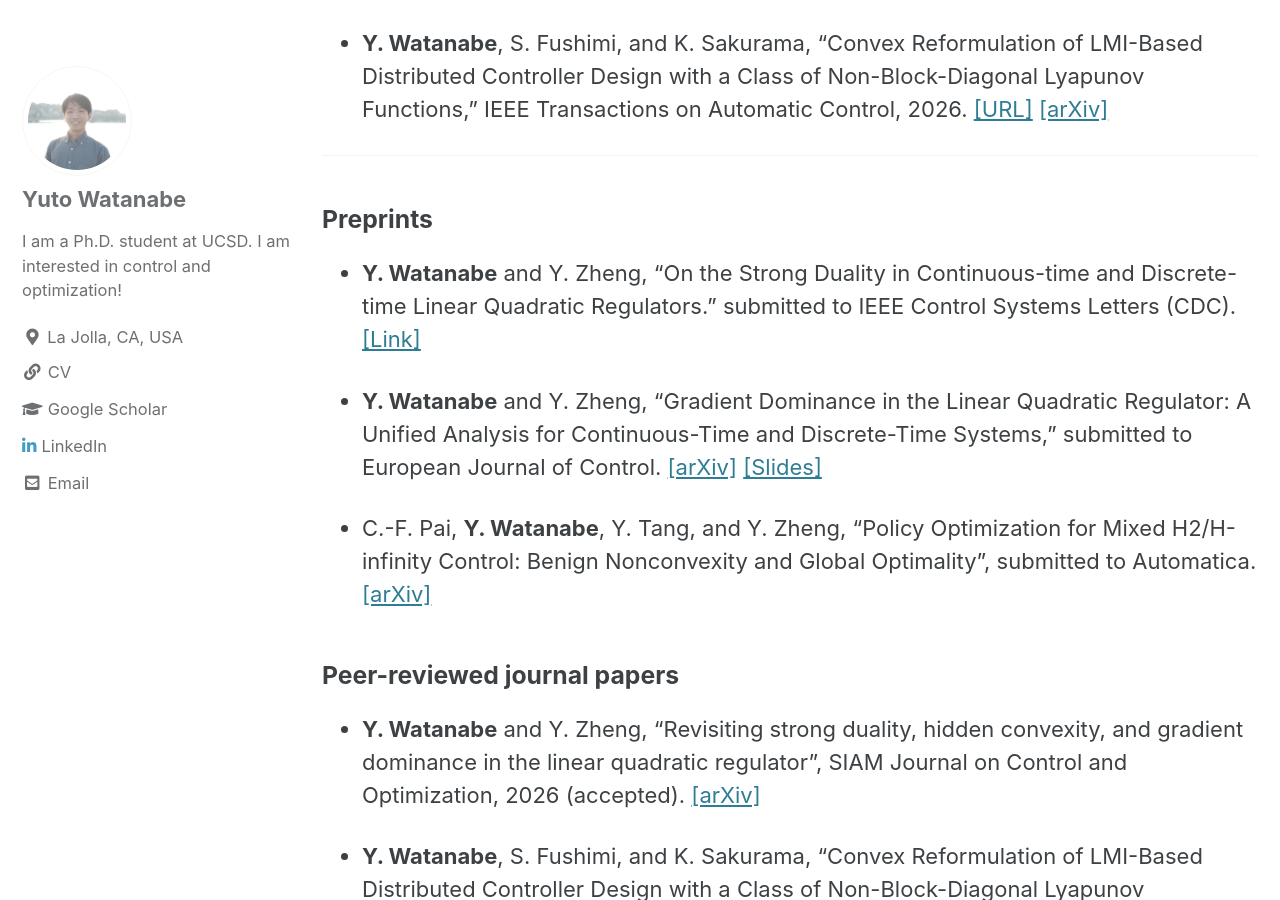
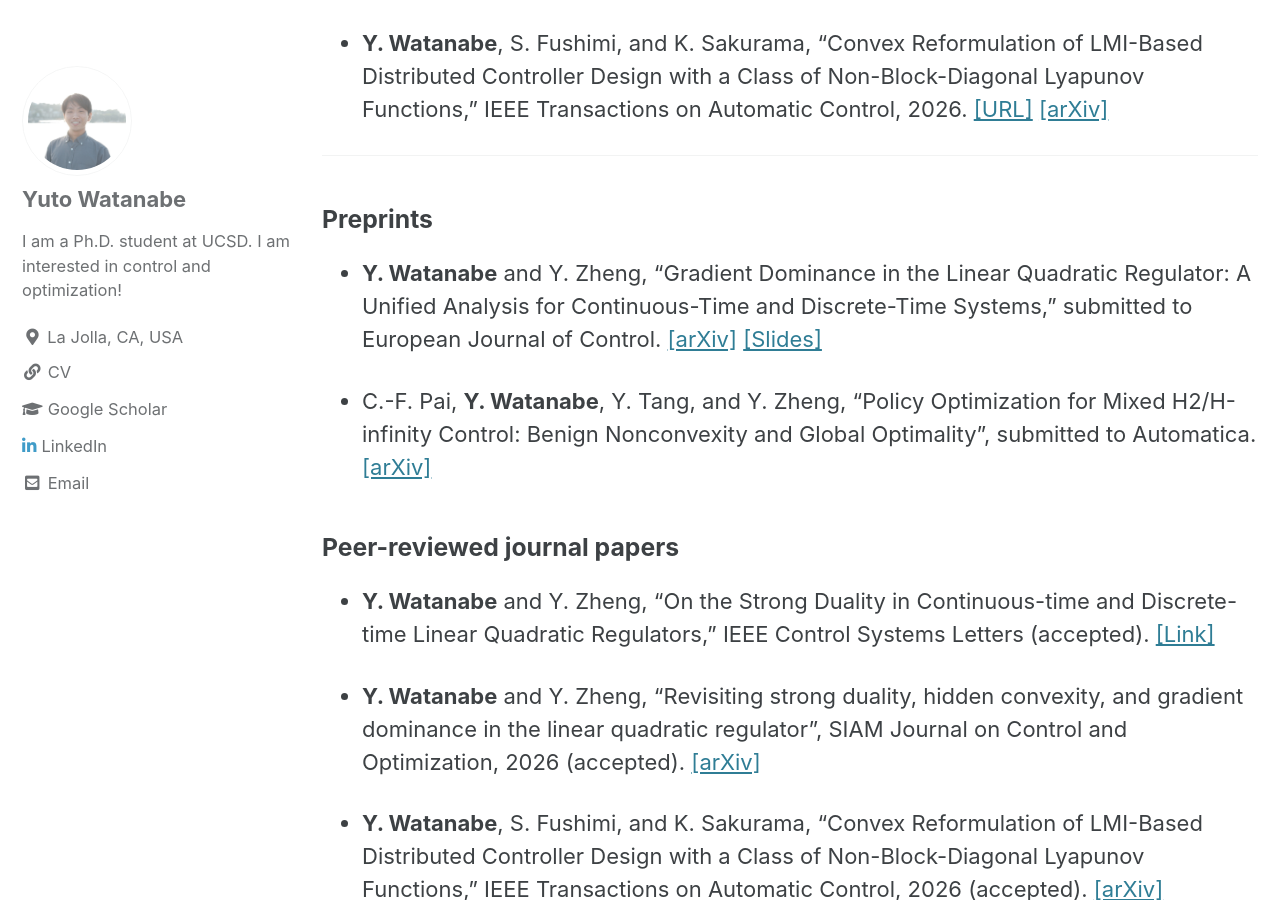
Before and after one commit to WatanabeYuto/watanabeyuto.github.io, a Jekyll site: the page built from publication.md, in a window 1280 px wide and 900 px high, scrolled down 473 px. Built offline with Jekyll 4.4.1, drawn with Linux system fonts in a browser that asks for light colours; cached includes are drawn as plain includes.

Commit message:
update publication

```diff
--- a/publication.md
+++ b/publication.md
@@ -22,13 +22,13 @@ with a Class of Non-Block-Diagonal Lyapunov Functions,” IEEE Transactions on A
 
 ### Preprints
 
-- **Y. Watanabe** and Y. Zheng, "On the Strong Duality in Continuous-time and Discrete-time Linear Quadratic Regulators." submitted to IEEE Control Systems Letters (CDC). [[Link]](https://watanabeyuto.github.io/assets/LCSSCDC2026.pdf)
-
 - **Y. Watanabe** and Y. Zheng, "Gradient Dominance in the Linear Quadratic Regulator: A Unified Analysis for Continuous-Time and Discrete-Time Systems," submitted to European Journal of Control. [[arXiv]](https://arxiv.org/abs/2602.22577) [[Slides]](https://drive.google.com/file/d/17O7PIXuA1OCcGdy_bmpJg0JzLxjXjJLk/view?usp=sharing)
 
 - C.-F. Pai, **Y. Watanabe**, Y. Tang, and Y. Zheng, "Policy Optimization for Mixed H2/H-infinity Control: Benign Nonconvexity and Global Optimality", submitted to Automatica. [[arXiv]](https://arxiv.org/abs/2603.04843)
 
 ### Peer-reviewed journal papers
+
+- **Y. Watanabe** and Y. Zheng, "On the Strong Duality in Continuous-time and Discrete-time Linear Quadratic Regulators," IEEE Control Systems Letters (accepted). [[Link]](https://watanabeyuto.github.io/assets/LCSSCDC2026.pdf)
 
 - **Y. Watanabe** and Y. Zheng, "Revisiting strong duality, hidden convexity, and gradient
 dominance in the linear quadratic regulator", SIAM Journal on Control and Optimization, 2026 (accepted). [[arXiv]](https://arxiv.org/abs/2503.10964)
```
